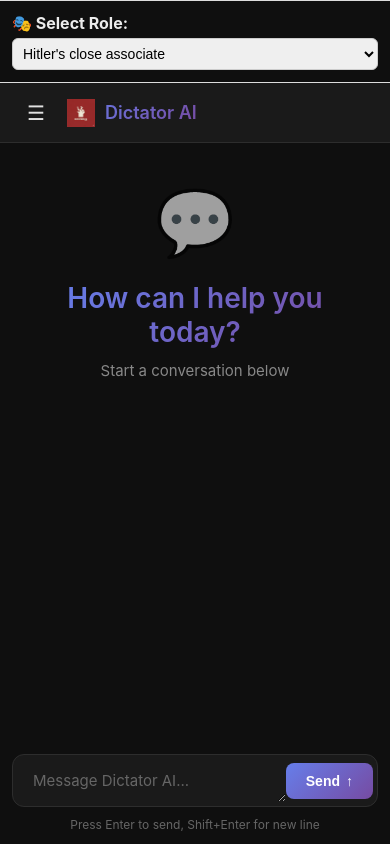
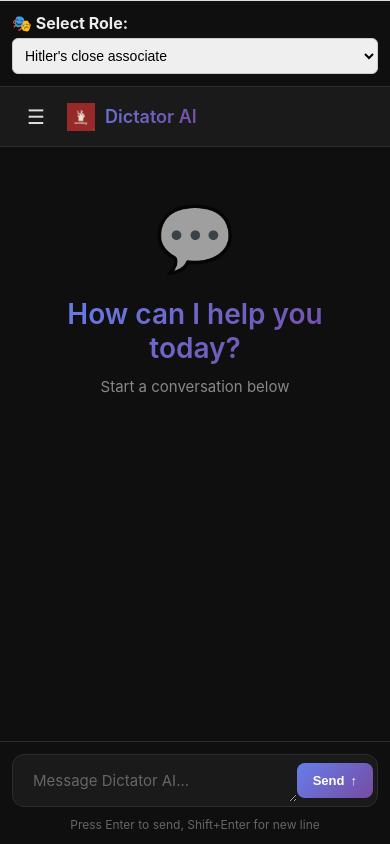
Before and after one commit to tushargatthewar/Dictator.Ai, a Flask app: template templates/index1.html in a window 390 px wide. Run offline with Flask 3, Linux system fonts and the light colour scheme; the template is opened without the code that fills it: most values are stand-ins (such as "Sample title", 1, 10 or a date in 2020); parts of the project's set-up code (start-up, migrations or seed data) failed here and were passed over.

Commit message:
Update style.css

```diff
--- a/static/style.css
+++ b/static/style.css
@@ -600,13 +600,92 @@ body {
 /* ============================
    📱 FULL MOBILE RESPONSIVE FIX
    ============================ */
+/* ============================
+   📱 FULL MOBILE RESPONSIVE FIX
+   ============================ */
 @media (max-width: 768px) {
 
     /* Layout stacks vertically */
     .container {
         flex-direction: column;
         width: 100%;
+        height: 100vh;
         overflow: hidden;
+    }
+
+    /* Main chat area takes full height */
+    .main {
+        flex: 1;
+        display: flex;
+        flex-direction: column;
+        height: 100vh;
+        overflow: hidden;
+    }
+
+    /* Topbar - fixed height */
+    .topbar {
+        height: 60px;
+        padding: 10px 15px;
+        justify-content: space-between;
+        flex-shrink: 0;
+    }
+
+    /* Role selector - fixed height */
+    .role-selector {
+        padding: 12px;
+        width: 100%;
+        box-sizing: border-box;
+        flex-shrink: 0;
+        border-bottom: 1px solid #2d2d2d;
+    }
+
+    .role-selector select {
+        width: 100%;
+        font-size: 14px;
+        padding: 8px;
+    }
+
+    /* Chatbox - flexible, scrollable */
+    .chatbox {
+        flex: 1;
+        width: 100%;
+        padding: 12px;
+        overflow-y: auto;
+        overflow-x: hidden;
+    }
+
+    /* Messages container */
+    .messages {
+        padding: 0;
+        width: 100%;
+        max-width: 100%;
+    }
+
+    /* Input area - fixed at bottom */
+    .input-area {
+        padding: 12px;
+        width: 100%;
+        background: #0f0f0f;
+        flex-shrink: 0;
+        border-top: 1px solid #2d2d2d;
+    }
+
+    .input-wrapper {
+        max-width: 100%;
+    }
+
+    .input-container {
+        width: 100%;
+    }
+
+    .input-container input {
+        font-size: 14px;
+        padding: 10px 12px;
+    }
+
+    #sendBtn {
+        padding: 10px 16px;
+        font-size: 13px;
     }
 
     /* Sidebar becomes slide menu */
@@ -642,59 +721,9 @@ body {
         font-size: 20px;
         padding: 8px 12px;
     }
-    /*
-     * The .main container is the parent (flex-direction: column)
-     * It should contain all visual elements: Topbar, Chatbox, Input Area.
-     */
-    .main {
-        height: 100vh;
-        overflow: hidden;
-        display: flex;
-        flex-direction: column;
-    }
-
-    /* Topbar */
-    .topbar {
-        padding: 10px 15px;
-        justify-content: space-between;
-        /* Ensure topbar doesn't shrink/grow */
-        flex-shrink: 0;
-    }
 
     .topbar h1 {
         font-size: 18px;
-    }
-
-    /* Chatbox should stretch full width and take the remaining height */
-    .chatbox {
-        width: 100%;
-        /* === START OF FIX === */
-        flex-grow: 1; /* Makes it consume all remaining vertical space */
-        height: auto; /* Overrides old calc() or prevents default flex sizing issues */
-        min-height: 0; /* Crucial for allowing a flex item with overflow to shrink */
-        /* === END OF FIX === */
-        padding: 0;
-        overflow-y: auto; /* Allows messages to scroll within the fixed area */
-    }
-
-    /* Messages full width */
-    .messages {
-        padding: 0 12px;
-        width: 100%;
-    }
-
-    /* Input area */
-    .input-area {
-        padding: 12px;
-        width: 100%;
-        /* Making it sticky/fixed is okay, but we ensure it doesn't shrink/grow */
-        flex-shrink: 0;
-        position: sticky;
-        bottom: 0;
-    }
-
-    .input-container input {
-        font-size: 14px;
     }
 
     /* Buttons shrink */
@@ -703,15 +732,54 @@ body {
         font-size: 12px;
     }
 
-    /* Role selector mobile-friendly */
-    .role-selector {
-        padding: 12px;
-        width: 100%;
-        box-sizing: border-box;
+    /* User info in topbar */
+    .user-info {
+        font-size: 12px;
     }
 
-    .role-selector select {
-        width: 100%;
+    #logoutBtn {
+        padding: 6px 10px;
+        font-size: 12px;
+    }
+
+    .top-buttons {
+        gap: 6px;
+    }
+
+    /* Message bubbles mobile size */
+    .message {
+        max-width: 85%;
+        font-size: 14px;
+        padding: 10px 14px;
+    }
+
+    /* Sidebar user panel (mobile only) */
+    .sidebar-user-panel {
+        display: flex;
+        flex-direction: column;
+        gap: 10px;
+        padding: 20px;
+        border-top: 1px solid #2d2d2d;
+        margin-top: 10px;
+    }
+
+    .sidebar-username {
+        font-size: 16px;
+        font-weight: bold;
+        color: #e0e0e0;
+    }
+
+    .sidebar-logout-btn {
+        padding: 10px 15px;
+        background: #e63946;
+        color: white;
+        border: none;
+        border-radius: 8px;
+        cursor: pointer;
         font-size: 14px;
     }
+
+    .sidebar-logout-btn:hover {
+        background: #d00023;
+    }
 }
```
